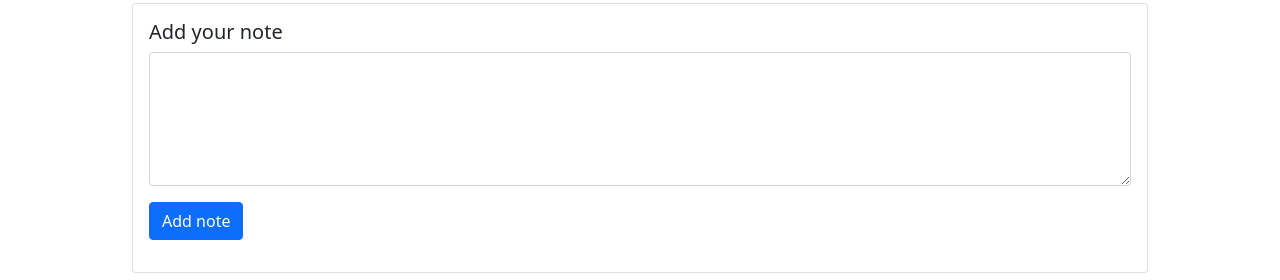
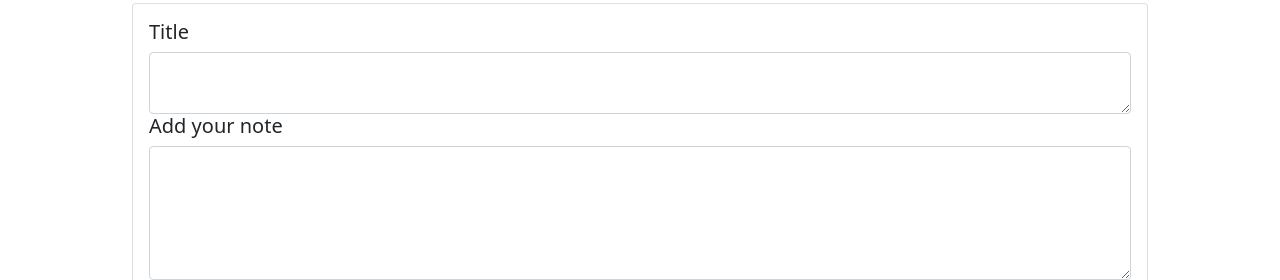
Before and after one commit to Suhani97/notes_website, a plain HTML site: page index.html in a window 1280 px wide. Shown: the part 125-405 px from the top of the page. Drawn offline with nearby package versions, Linux system fonts and the light colour scheme.

Commit message:
updating index file

```diff
--- a/index.html
+++ b/index.html
@@ -44,7 +44,12 @@
         <div class="card ">
 
             <div class="card-body  ">
-                <h5 class="card-title ">Add your note</h5>
+                <h5 class="card-title">Title</h5>
+                <div class="form-group">
+
+                    <textarea class="form-control " id="addtit" rows="2"></textarea>
+                </div>
+                <h5 class="card-title">Add your note</h5>
                 <div class="form-group">
 
                     <textarea class="form-control " id="addtext" rows="5"></textarea>
```
